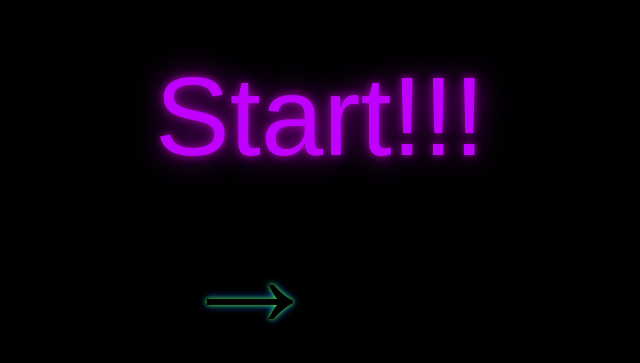
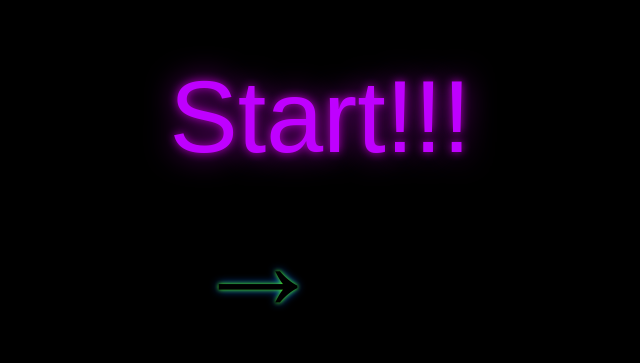
Before and after one commit to TreciaKS/treciaks-dev, a Next.js app in the folder frontend/: page / in a window 1280 px wide. Shown: the part 245-608 px from the top of the page, without its empty margins (320-960 px from the left). Built offline with nearby package versions, Linux system fonts and the light colour scheme; a web font is replaced by a local one.

Commit message:
updated font size

```diff
--- a/frontend/styles/Home.module.css
+++ b/frontend/styles/Home.module.css
@@ -151,7 +151,7 @@
     justify-content: center;
     position: relative;
     left: 20%;
-    font-size: 7rem;
+    font-size: 8vw;
     text-shadow: 0 0 8px rgb(247, 0, 210), 0 0 10px rgb(236, 0, 79);
     transform: rotate(-90deg);
     animation: appear 2s forwards linear;
```
